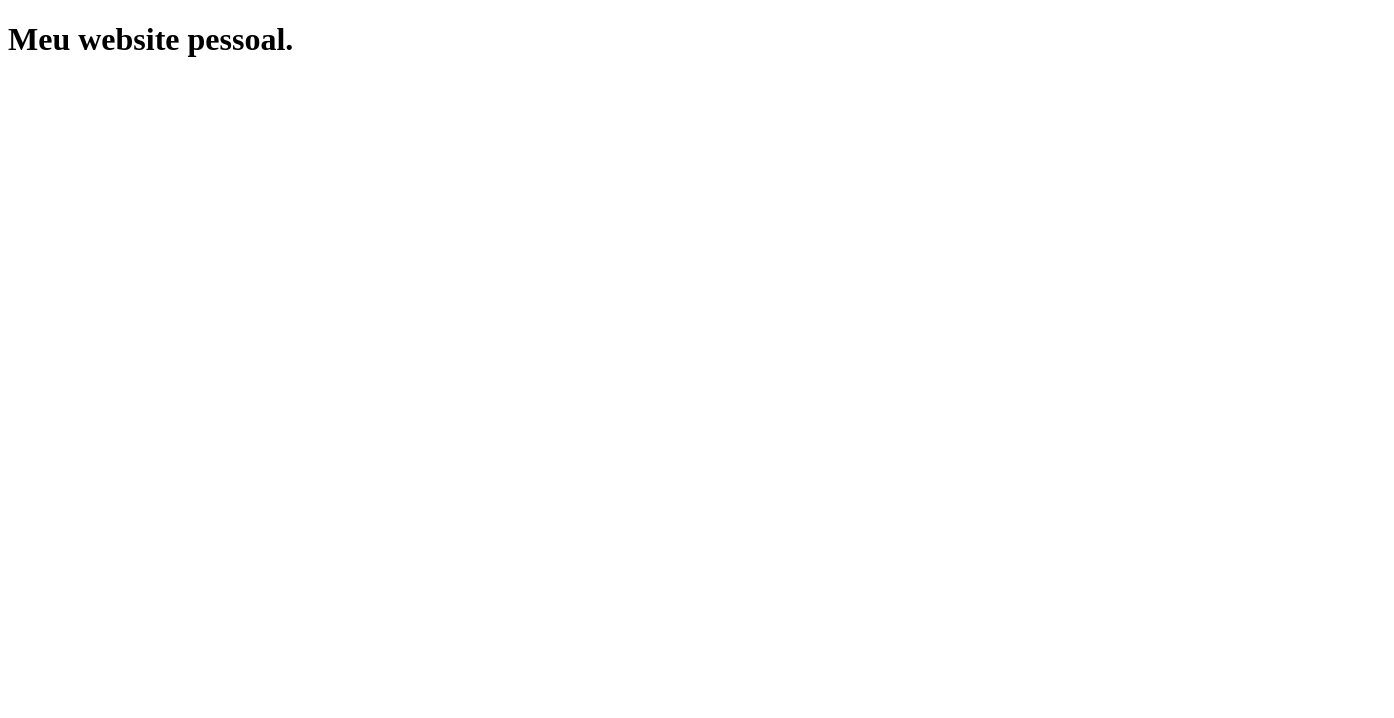
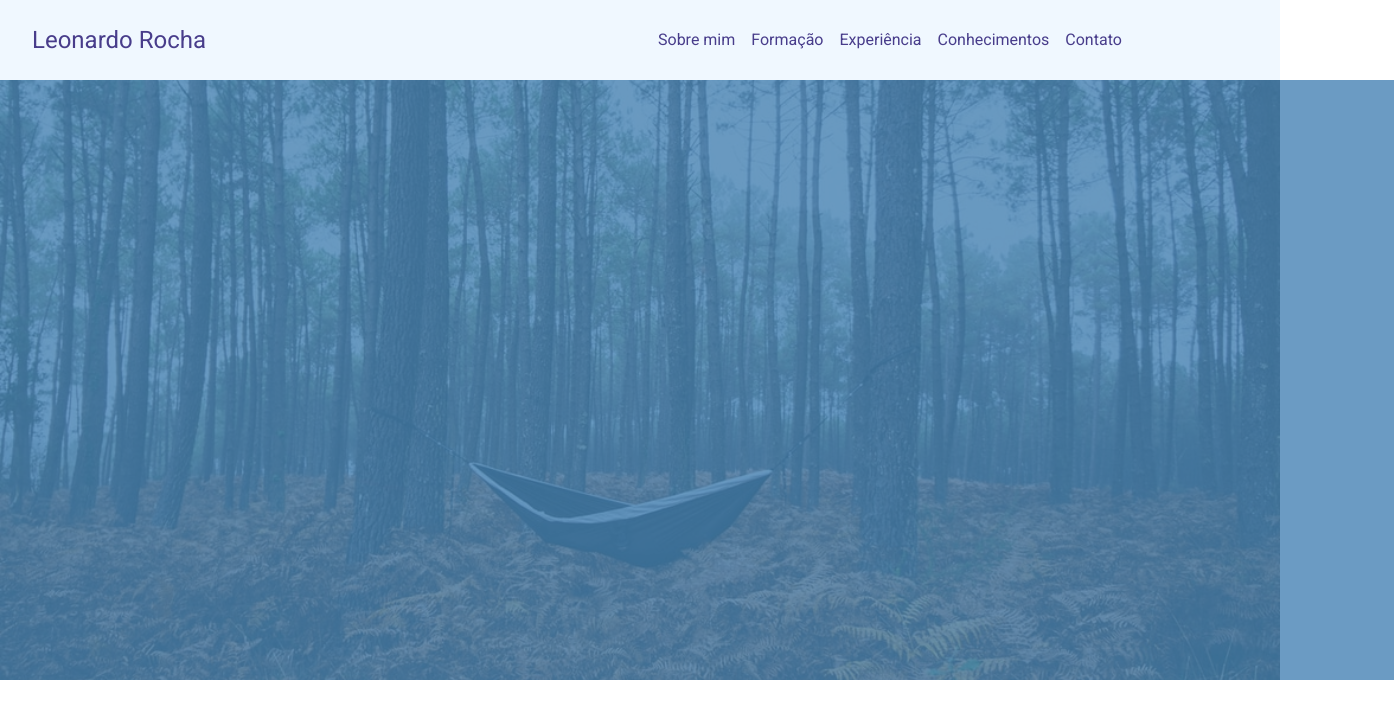
Before and after one commit to LeoGCRocha/leogcrocha.github.io, a plain HTML site: page index.html in a window 1280 px wide. Shown: the whole page, 1394 px wide, since content can reach past the window. Drawn offline with nearby package versions, Linux system fonts and the light colour scheme.

Commit message:
Add files via upload

```diff
--- /dev/null
+++ b/css/index.css
@@ -0,0 +1,37 @@
+@import url('https://fonts.googleapis.com/css2?family=Roboto:ital,wght@0,300;0,400;0,500;0,700;0,900;1,100;1,300;1,400;1,500;1,700;1,900&display=swap');
+body{
+    overflow-x: hidden;
+}
+.home-nav{
+    height: 80px;
+    font-family: 'Roboto',sans-serif;
+    padding-left: 20px;
+    background-color: aliceblue;
+}
+.home-nav a {
+    text-decoration: none;
+    color: darkslateblue;
+}
+.home-nav a.principal{
+    font-size: 18pt;
+}
+.home-nav a:hover {
+    opacity: .5;
+}
+body{
+    margin: 0px;
+    padding: 0px;
+}
+.principal-container{
+    background-image: url("../res/backgrounds/responsive.jpg");
+    background-size: cover;
+    background-position: center;
+    height: 600px;
+}
+.overlay{
+    width: 120%;
+    margin-left: -10%;
+    height: 100%;
+    background-color: steelblue;
+    opacity: .8;
+}
--- a/index.html
+++ b/index.html
@@ -1,10 +1,57 @@
-<!DOCTYPE html>
-<html>
-    <head>
-        <!-- head definitions go here -->
-    </head>
-    <body>
-        <!-- the content goes here -->
-        <h1> Meu website pessoal.</h1>
-    </body>
+<!doctype html>
+<html lang="pt-br">
+  <head>
+    <!-- Required meta tags -->
+    <meta charset="utf-8">
+    <meta name="viewport" content="width=device-width, initial-scale=1">
+    <!-- Bootstrap CSS -->
+    <link href="https://cdn.jsdelivr.net/npm/bootstrap@5.0.1/dist/css/bootstrap.min.css" rel="stylesheet" integrity="sha384-+0n0xVW2eSR5OomGNYDnhzAbDsOXxcvSN1TPprVMTNDbiYZCxYbOOl7+AMvyTG2x" crossorigin="anonymous">
+    <link rel="stylesheet" href="css/index.css">
+    <title>Bem vindo</title>
+  </head>
+  <body>
+    <!-- NAVBAR -->
+    <nav class="navbar navbar-expand-lg home-nav">
+        <div class="container-fluid">
+            <div class="col">
+                <a href="#" class="principal">Leonardo Rocha</a>
+            </div>
+            <div class="col">
+                <ul class="navbar-nav me-auto mb-2 mb-lg-0">
+                    <li class="nav-item">
+                        <a class="nav-link active" href="#eu">Sobre mim</a>
+                      </li>
+                    <li class="nav-item">
+                      <a class="nav-link active" href="#formacao">Formação</a>
+                    </li>
+                    <li class="nav-item">
+                        <a class="nav-link active" href="#experiencia">Experiência</a>
+                    </li>
+                    <li class="nav-item">
+                      <a class="nav-link active" href="#conhecimento">Conhecimentos</a>
+                    </li>
+                    <li class="nav-item">
+                      <a class="nav-link active" href="#contato">Contato</a>
+                    </li>
+                  </ul>
+            </div>
+        </div>
+      </nav>
+      <!-- CONTEUDO PRINCIPAL -->
+      <div class="container-fluid principal-container">
+        <div class="overlay"></div>
+      </div>
+    <!-- END NAVBAR -->
+
+    <!-- Optional JavaScript; choose one of the two! -->
+
+    <!-- Option 1: Bootstrap Bundle with Popper -->
+    <script src="https://cdn.jsdelivr.net/npm/bootstrap@5.0.1/dist/js/bootstrap.bundle.min.js" integrity="sha384-gtEjrD/SeCtmISkJkNUaaKMoLD0//ElJ19smozuHV6z3Iehds+3Ulb9Bn9Plx0x4" crossorigin="anonymous"></script>
+
+    <!-- Option 2: Separate Popper and Bootstrap JS -->
+    <!--
+    <script src="https://cdn.jsdelivr.net/npm/@popperjs/core@2.9.2/dist/umd/popper.min.js" integrity="sha384-IQsoLXl5PILFhosVNubq5LC7Qb9DXgDA9i+tQ8Zj3iwWAwPtgFTxbJ8NT4GN1R8p" crossorigin="anonymous"></script>
+    <script src="https://cdn.jsdelivr.net/npm/bootstrap@5.0.1/dist/js/bootstrap.min.js" integrity="sha384-Atwg2Pkwv9vp0ygtn1JAojH0nYbwNJLPhwyoVbhoPwBhjQPR5VtM2+xf0Uwh9KtT" crossorigin="anonymous"></script>
+    -->
+  </body>
 </html>
```
Also changed, not shown: res/backgrounds/responsive.jpg (added).
